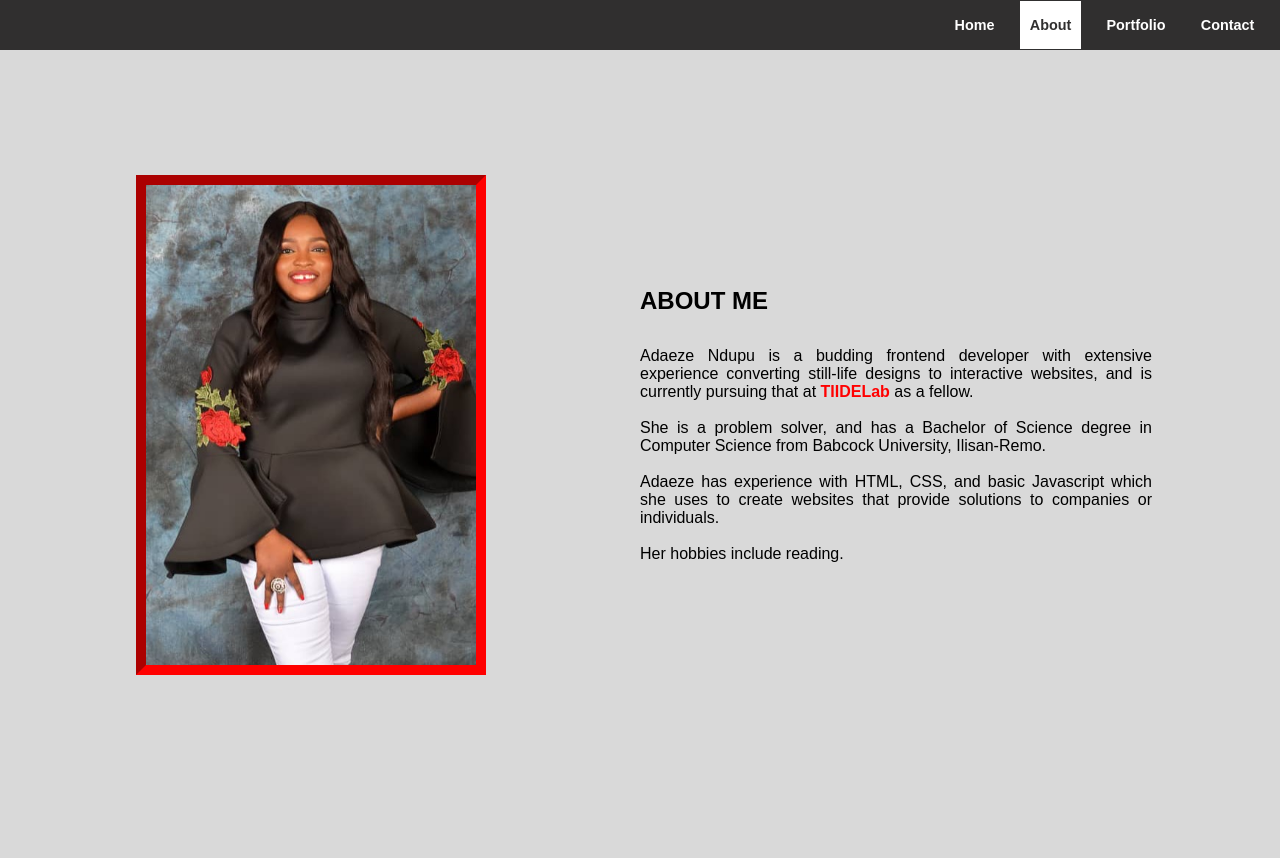
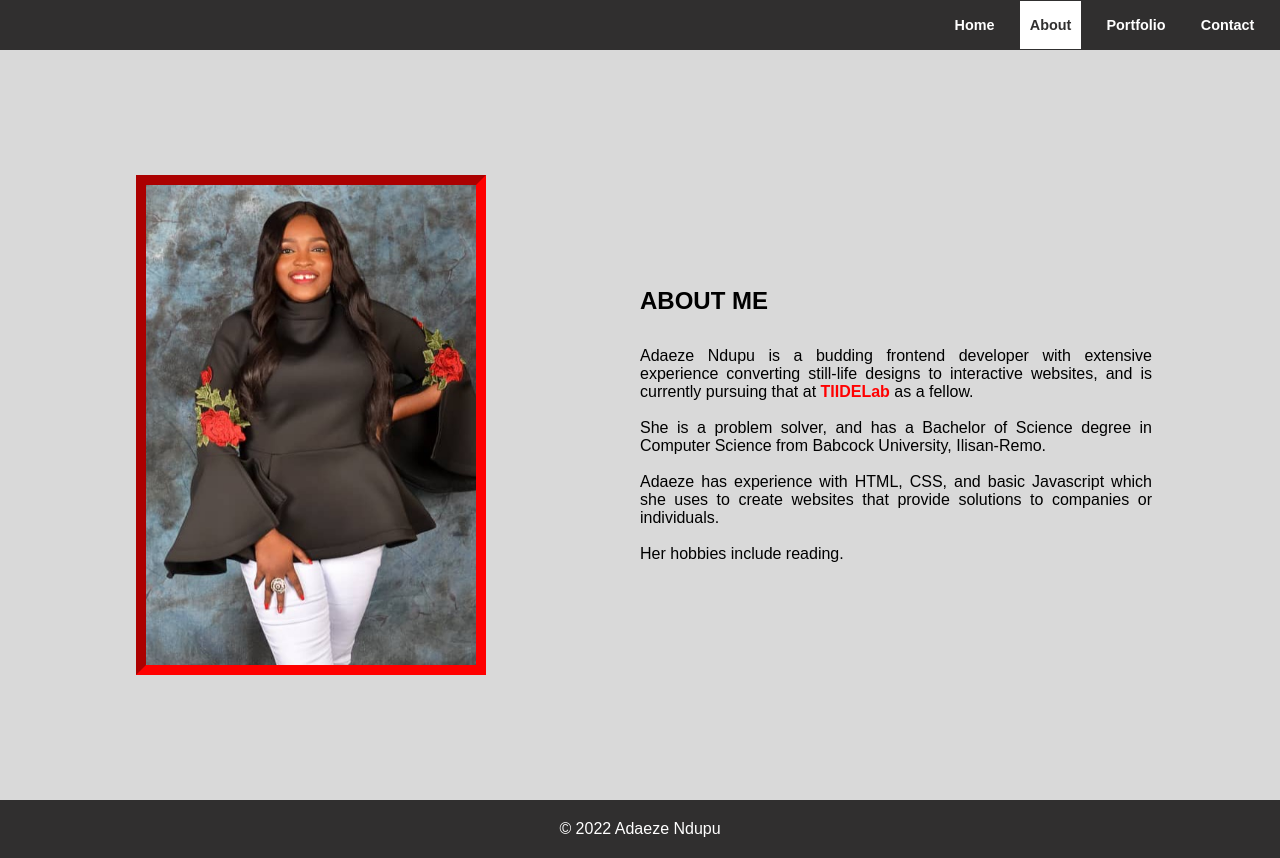
Before and after one commit to vermilion4/portfolio, a plain HTML site: page about.html in a window 1280 px wide. Before the commit the page ends 800 px from the top, so only its background shows below. Drawn offline with Linux system fonts and the light colour scheme; a web font is replaced by a local one.

Commit message:
Add footer, Adjust home detail card

```diff
--- a/about.html
+++ b/about.html
@@ -39,6 +39,11 @@
         </div>
 
     </section>
+    <footer>
+        <div class="footer-text">
+            <p>&copy; 2022 Adaeze Ndupu</p>
+        </div>
+    </footer>
 
 
 </body>
--- a/style.css
+++ b/style.css
@@ -8,11 +8,17 @@ body{
     font-family: 'Arima', sans-serif;
     background-color: #d9d9d9;
 }
+footer{
+    background-color: rgb(48, 47, 47);
+    color: #fff;
+    padding: 20px;
+    text-align: center;
+}
 
 header{
     position: relative;
     background: url('/images/ada.jpg') no-repeat center center/cover;
-    height: 100vh;
+    height: 90vh;
     color: #fff;
 }
 .overlay{
@@ -50,7 +56,7 @@ li a:hover, a.active{
     background-color: rgb(48, 47, 47);
     width: 70%;
     right: 0;
-    bottom: 10%;
+    bottom: 20%;
     padding: 1rem;
     font-weight: 700;
 }
```
